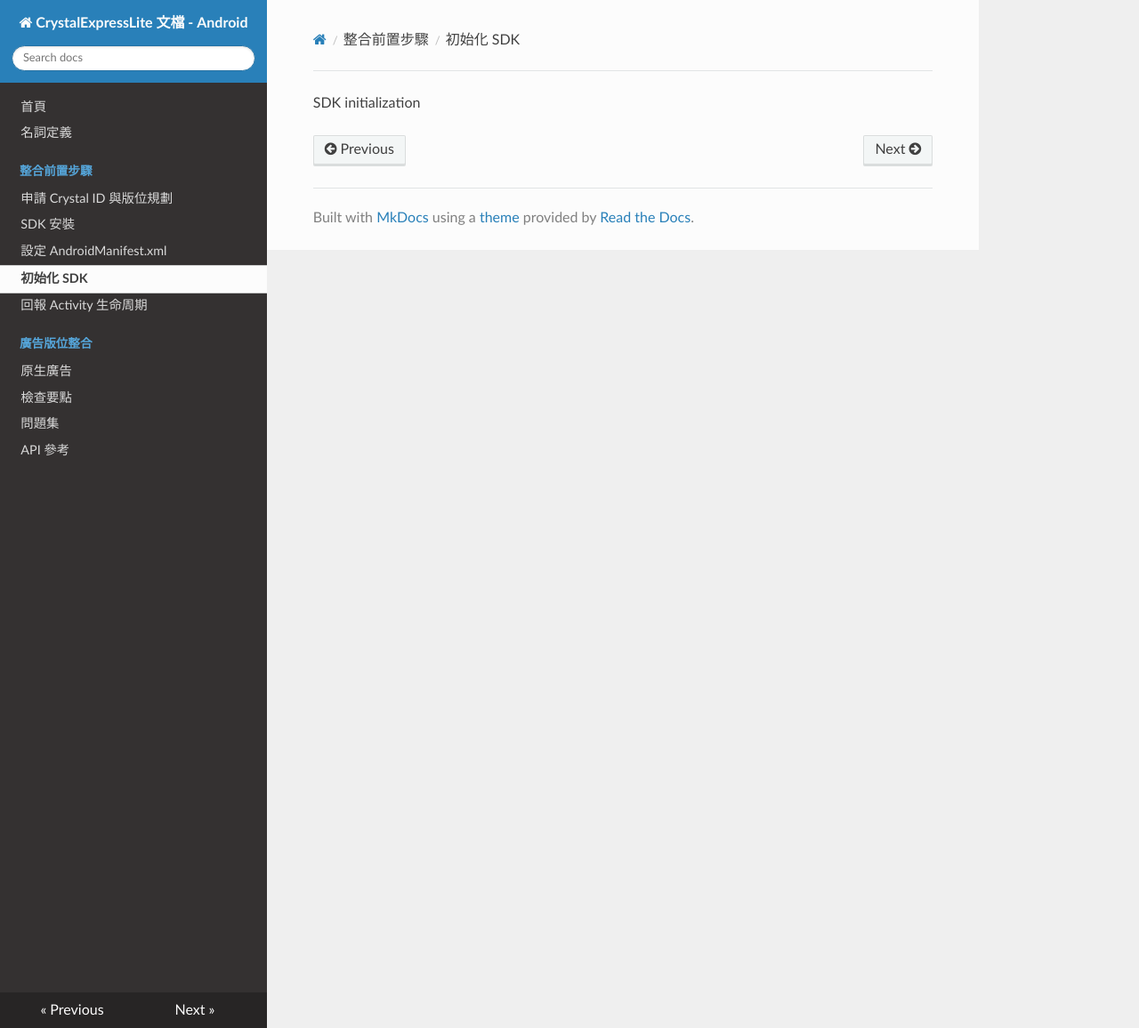
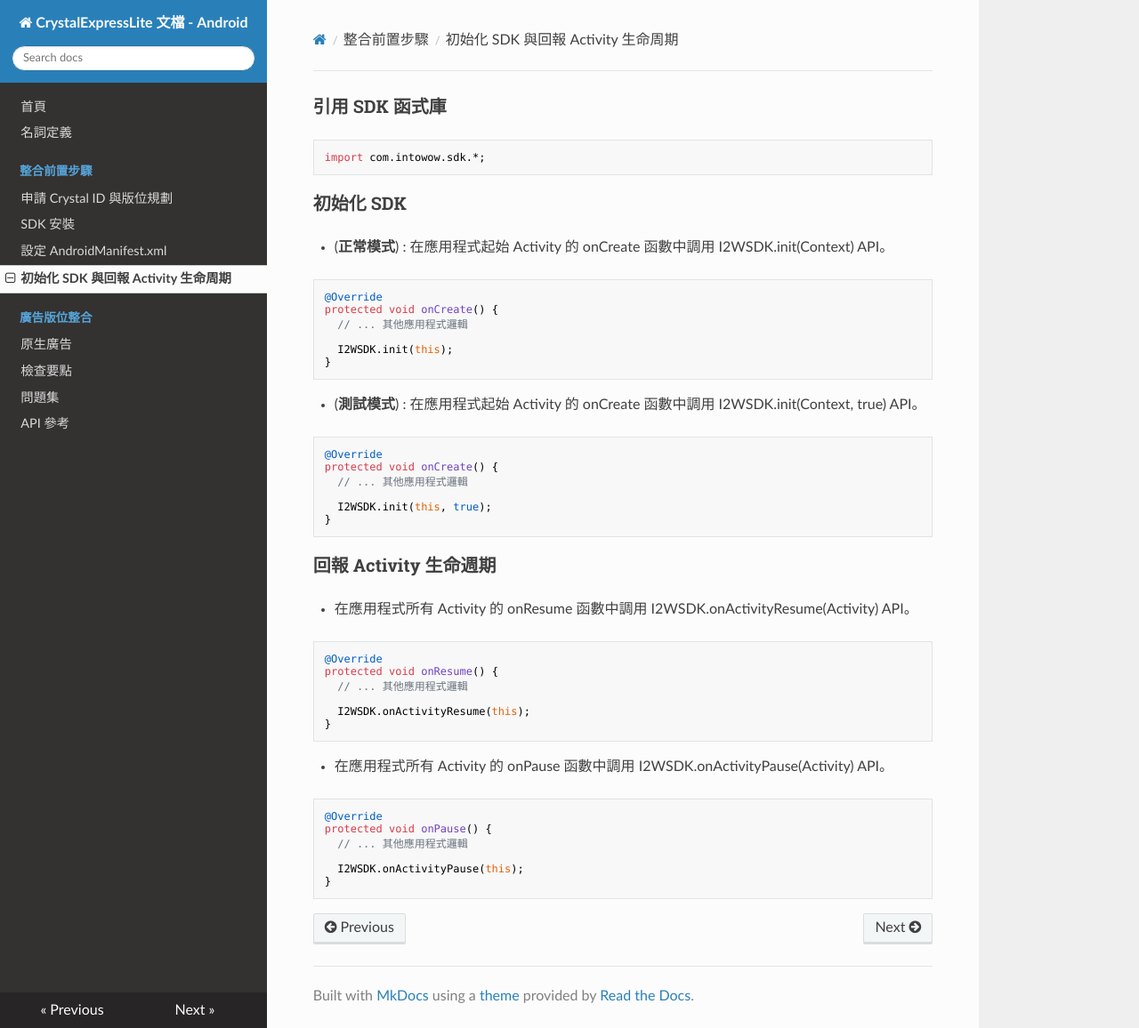
Before and after one commit to intowow/CrystalExpressLiteDocumentation-Android-zh_CN, an MkDocs documentation site: the page built from docs/sdk-initialization.md, in a window 1280 px wide and 1156 px high. Shown: the whole window at 89% size. Built offline with MkDocs 1.6.1, drawn with Linux system fonts in a browser that asks for light colours; nearby versions of some CDN libraries; old or Windows-style settings are respelled for this version of MkDocs.

Commit message:
More documentation

````diff
--- a/docs/sdk-initialization.md
+++ b/docs/sdk-initialization.md
@@ -1 +1,46 @@
-SDK initialization
+### 引用 SDK  函式庫
+``` java
+import com.intowow.sdk.*;
+```
+
+### 初始化 SDK
+- (**正常模式**) : 在應用程式起始 Activity 的 onCreate 函數中調用 I2WSDK.init(Context) API。
+``` java
+@Override
+protected void onCreate() {
+  // ... 其他應用程式邏輯
+
+  I2WSDK.init(this);
+}
+```
+
+- (**測試模式**) : 在應用程式起始 Activity 的 onCreate 函數中調用 I2WSDK.init(Context, true) API。
+``` java
+@Override
+protected void onCreate() {
+  // ... 其他應用程式邏輯
+
+  I2WSDK.init(this, true);
+}
+```
+
+### 回報 Activity 生命週期
+- 在應用程式所有 Activity 的 onResume 函數中調用 I2WSDK.onActivityResume(Activity) API。
+``` java
+@Override
+protected void onResume() {
+  // ... 其他應用程式邏輯
+
+  I2WSDK.onActivityResume(this);
+}
+```
+
+- 在應用程式所有 Activity 的 onPause 函數中調用 I2WSDK.onActivityPause(Activity) API。
+``` java
+@Override
+protected void onPause() {
+  // ... 其他應用程式邏輯
+
+  I2WSDK.onActivityPause(this);
+}
+```
--- a/mkdocs.yml
+++ b/mkdocs.yml
@@ -8,10 +8,9 @@ pages:
 - 名詞定義: terminology.md
 - 整合前置步驟:
   - 申請 Crystal ID 與版位規劃: prepare.md
-  - SDK 安裝: sdk-setup.md
+  - SDK 安裝: sdk-installation.md
   - 設定 AndroidManifest.xml: setup-androidmanifest.md
-  - 初始化 SDK: sdk-initialization.md
-  - 回報 Activity 生命周期: report-activity-lifecycle.md
+  - 初始化 SDK 與回報 Activity 生命周期: sdk-initialization.md
 - 廣告版位整合:
   - 原生廣告: native-ad-integration.md
 - 檢查要點: checkpoint.md
````
Also changed, not shown: docs/prepare.md (+5 -1 lines), docs/sdk-installation.md (added, +12 -0 lines), docs/sdk-setup.md (deleted, +0 -1 lines), docs/setup-androidmanifest.md (+23 -1 lines), docs/terminology.md (+3 -0 lines).
